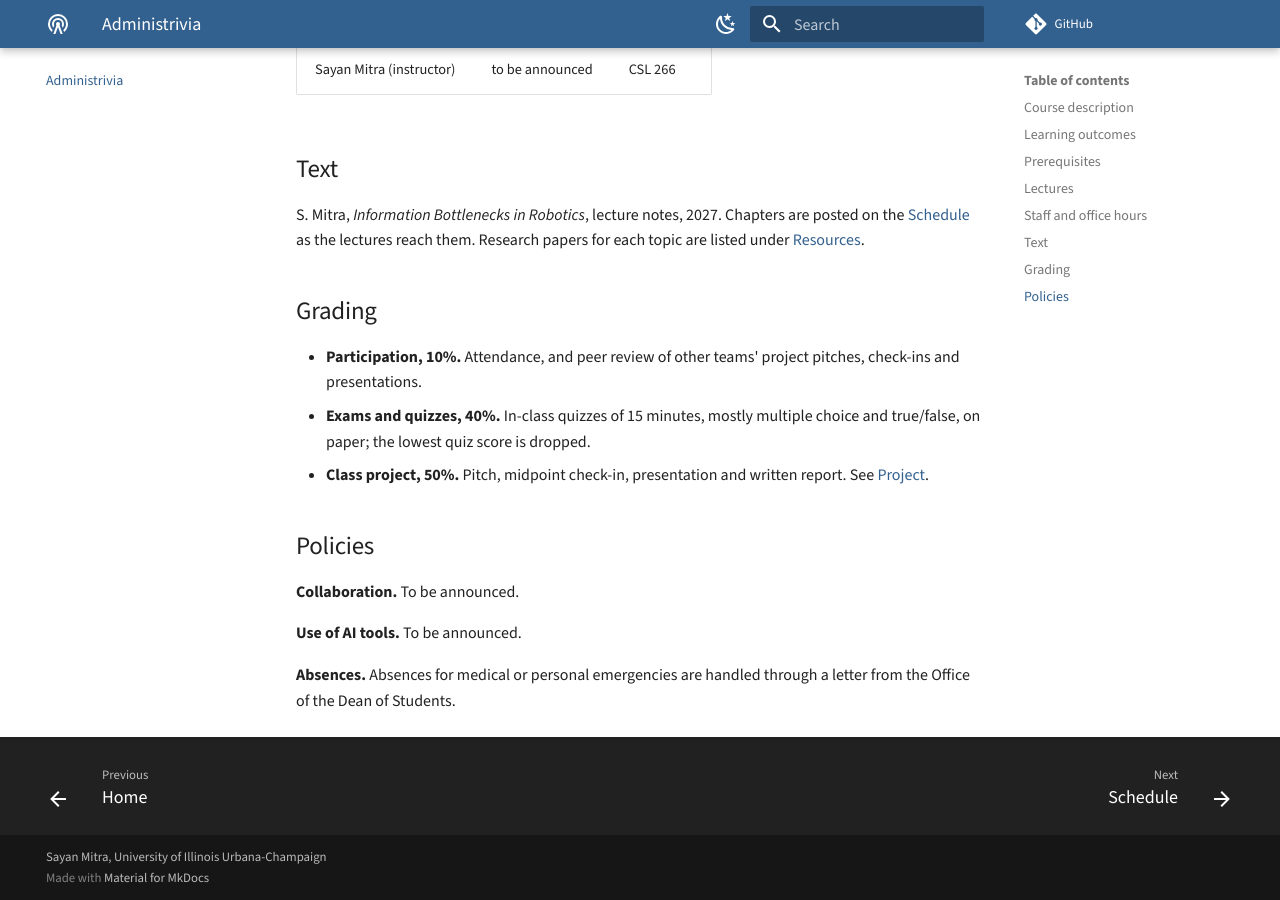
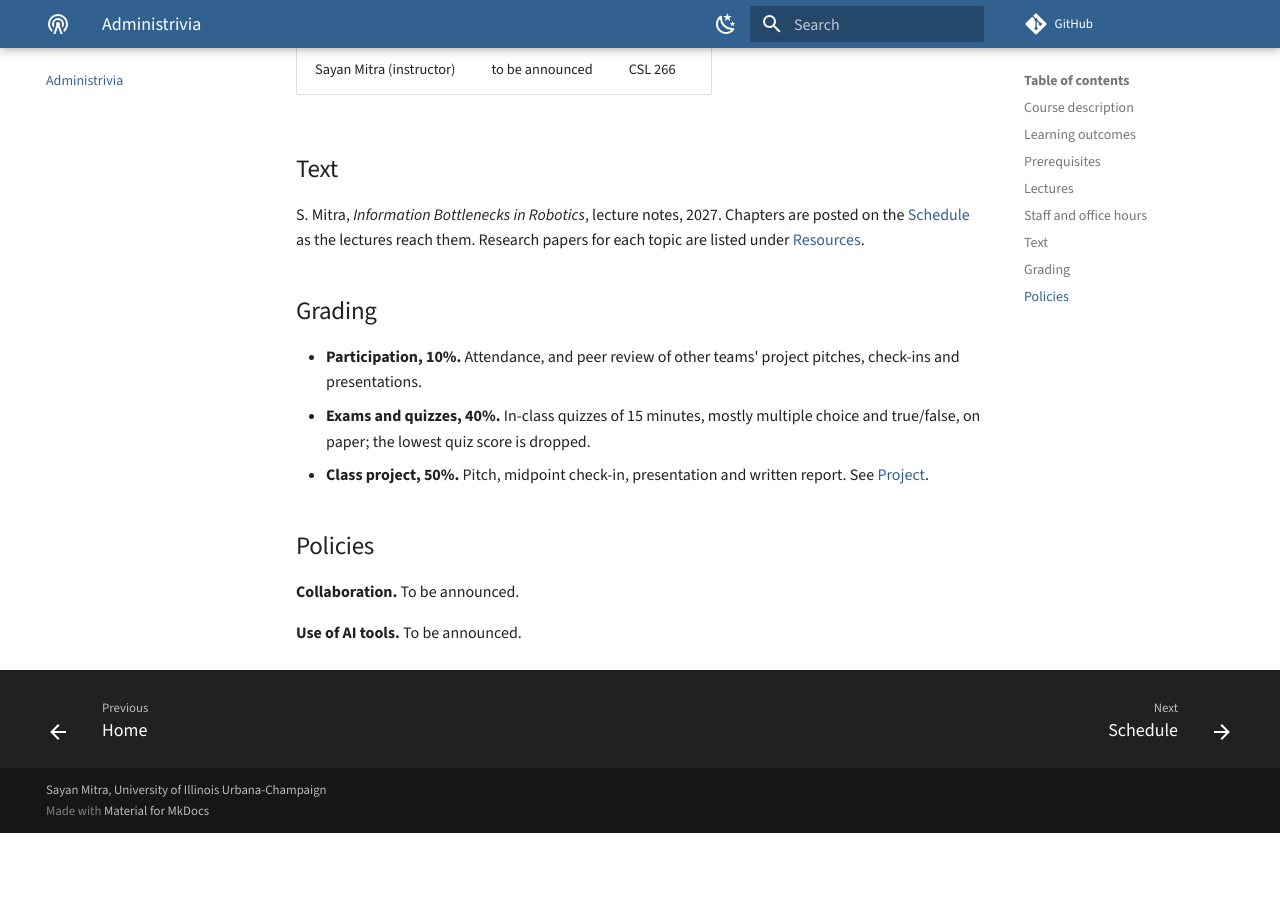
Before and after one commit to sayanmitracode/InfoRobotics-Course, an MkDocs documentation site: the page built from docs/info.md, in a window 1280 px wide and 900 px high, scrolled down 1540 px. Built offline with MkDocs 1.6.1 and Material for MkDocs 9.7.7, drawn with Linux system fonts in a browser that asks for light colours; comment, search, counter and statistics services are not loaded; after the commit the page ends 2373 px from its top, so only the background shows below that.

Commit message:
Administrivia: drop absences line
Co-Authored-By: Claude Opus 5.5 (1M context) <noreply@anthropic.com>

```diff
--- a/docs/info.md
+++ b/docs/info.md
@@ -49,5 +49,3 @@ S. Mitra, *Information Bottlenecks in Robotics*, lecture notes, 2027. Chapters a
 **Collaboration.** To be announced.
 
 **Use of AI tools.** To be announced.
-
-**Absences.** Absences for medical or personal emergencies are handled through a letter from the Office of the Dean of Students.
```
